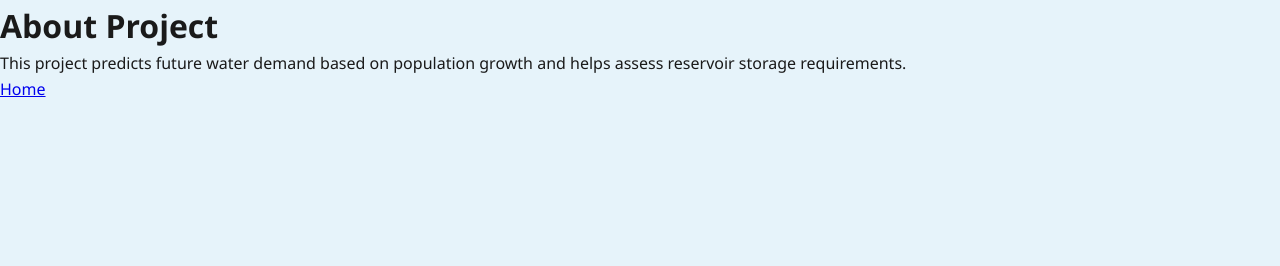
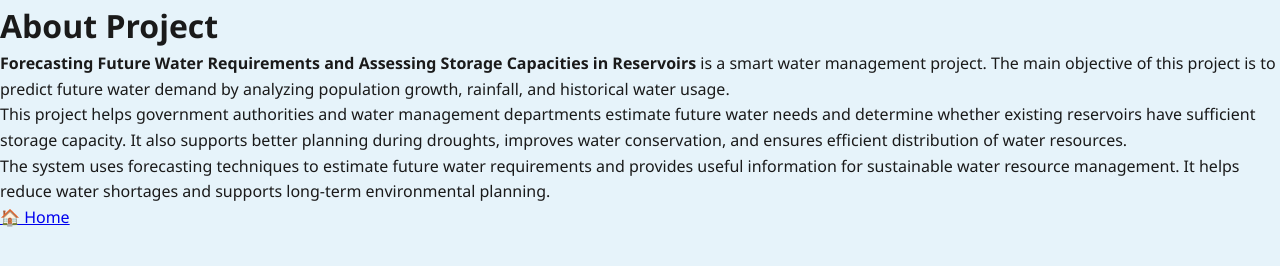
Before and after one commit to Rithika132/Forecasting-Future-Water-Requirements-and-Assessing-Storage-Capacities-in-Reservoirs, a website: page about.html in a window 1280 px wide. Drawn offline with Linux system fonts and the light colour scheme.

Commit message:
Update about.html

```diff
--- a/about.html
+++ b/about.html
@@ -1,19 +1,34 @@
 <!DOCTYPE html>
 <html>
 <head>
-<title>About</title>
-<link rel="stylesheet" href="style.css">
+    <title>About Project</title>
+    <link rel="stylesheet" href="style.css">
 </head>
+
 <body>
 
-<h1>About Project</h1>
+    <h1>About Project</h1>
 
-<p>
-This project predicts future water demand based on population growth
-and helps assess reservoir storage requirements.
-</p>
+    <p>
+        <b>Forecasting Future Water Requirements and Assessing Storage Capacities in Reservoirs</b>
+        is a smart water management project. The main objective of this project is to predict
+        future water demand by analyzing population growth, rainfall, and historical water usage.
+    </p>
 
-<a href="index.html">Home</a>
+    <p>
+        This project helps government authorities and water management departments estimate
+        future water needs and determine whether existing reservoirs have sufficient storage
+        capacity. It also supports better planning during droughts, improves water conservation,
+        and ensures efficient distribution of water resources.
+    </p>
+
+    <p>
+        The system uses forecasting techniques to estimate future water requirements and
+        provides useful information for sustainable water resource management. It helps reduce
+        water shortages and supports long-term environmental planning.
+    </p>
+
+    <a href="index.html">🏠 Home</a>
 
 </body>
 </html>
```
